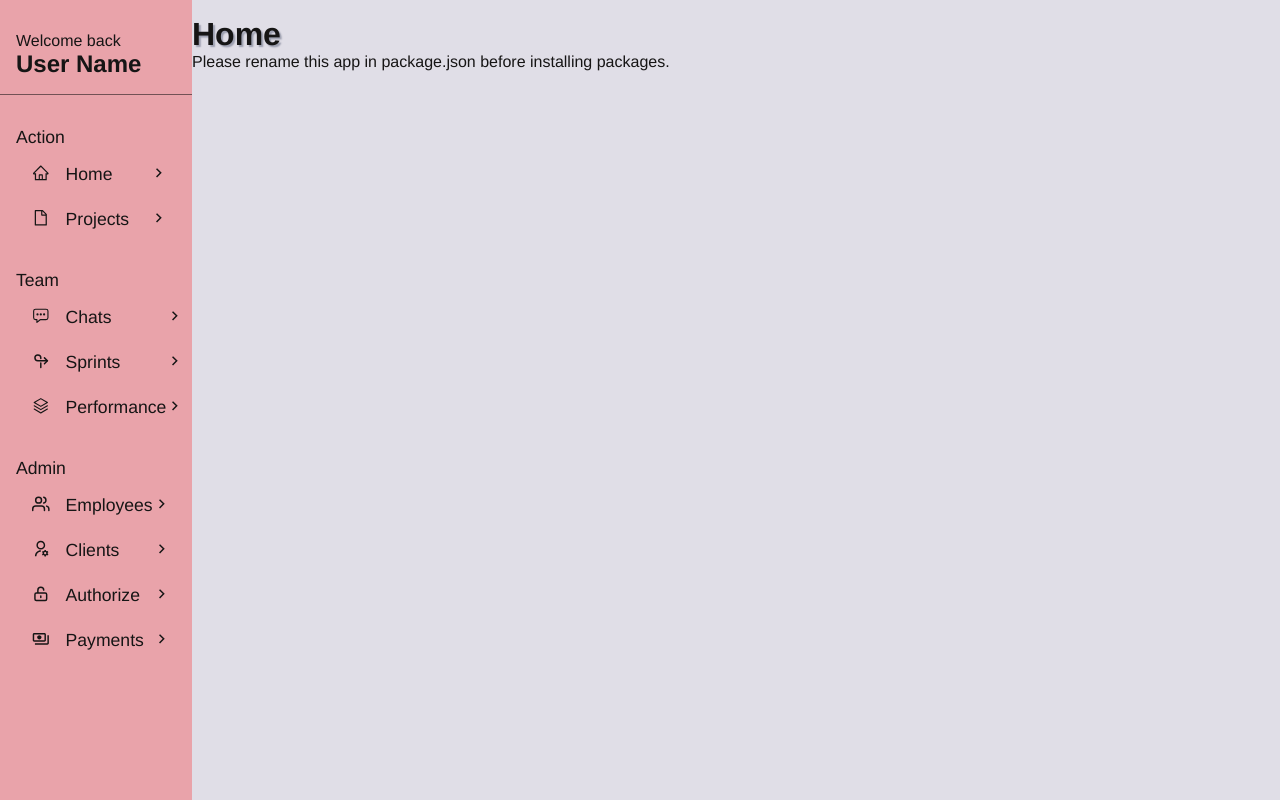
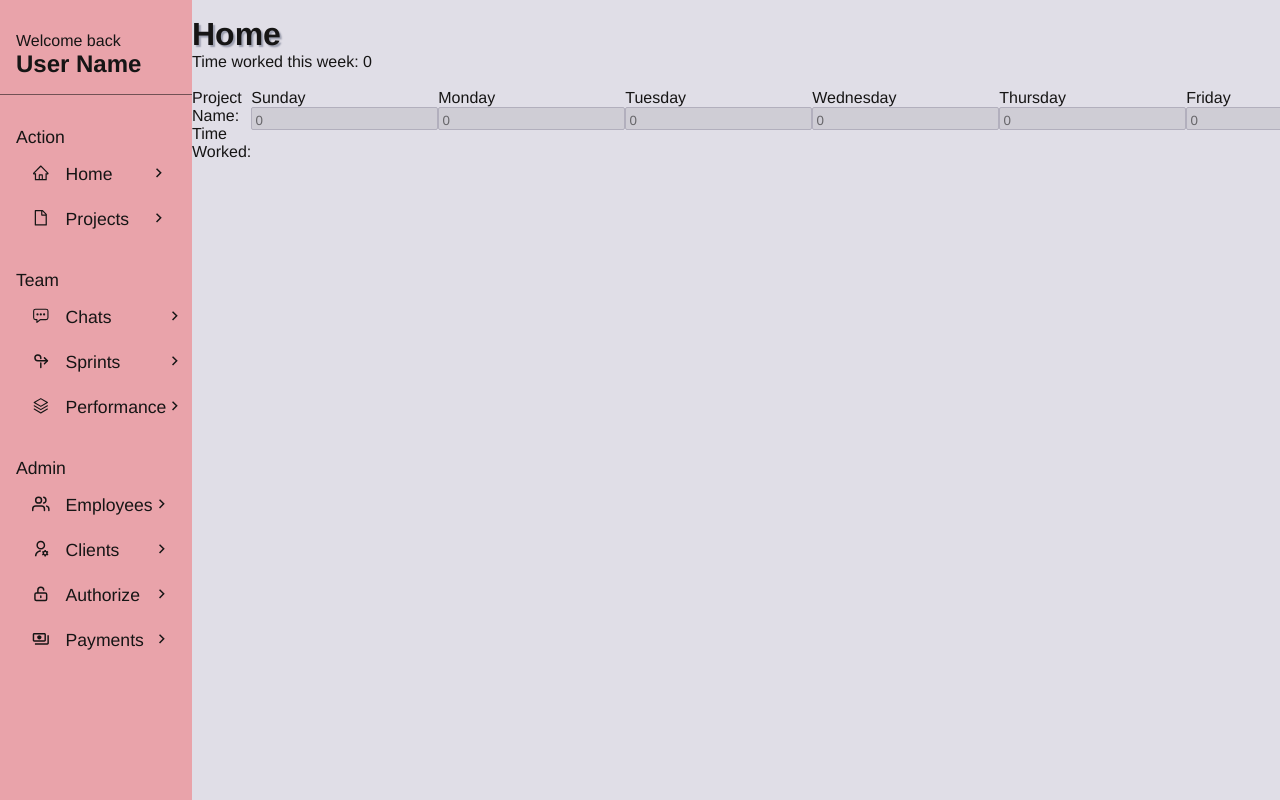
Before and after one commit to womsly/split-scope, a React app: page / in a window 1280 px wide. Built offline with nearby package versions, Linux system fonts and the light colour scheme; the HTML template or start-up script is replaced by a standard one.

Commit message:
WIP update home data

```diff
--- a/src/pages/home/Home.jsx
+++ b/src/pages/home/Home.jsx
@@ -1,11 +1,33 @@
 import React from 'react'
 import Layout from '../../components/layout/LayoutTemplate'
+import { daysOfWeek } from './data'
+import classes from './Home.module.scss'
+
 
 function Home() {
   return (
     <Layout>
       <h1>Home</h1>
-      <p>Please rename this app in package.json before installing packages.</p>
+      {/* or username */}
+      <p>Time worked this week: 0</p>
+      <br />
+      <div className={classes.project_container}>
+        <div className={classes.project_individual}>
+          <div>
+            <p>Project Name:</p>
+            <p>Time Worked:</p>
+          </div>
+          {daysOfWeek.map((item) => {
+            return (
+              <div>
+                <p>{item}</p>
+                <input type='text' name={`${item}_hours`} placeholder='0'/>
+              </div>
+            )
+          })}
+        </div>
+
+      </div>
     </Layout>
   )
 }
--- a/src/pages/home/Home.module.scss
+++ b/src/pages/home/Home.module.scss
@@ -0,0 +1,8 @@
+.project_container {
+  display: grid;
+
+  .project_individual {
+    display: flex;
+    justify-content: space-between;
+  }
+}
--- /dev/null
+++ b/src/pages/home/data.js
@@ -0,0 +1,13 @@
+const daysOfWeek = [
+  "Sunday",
+  "Monday",
+  "Tuesday",
+  "Wednesday",
+  "Thursday",
+  "Friday",
+  "Saturday"
+]
+
+export {
+  daysOfWeek,
+}
```
